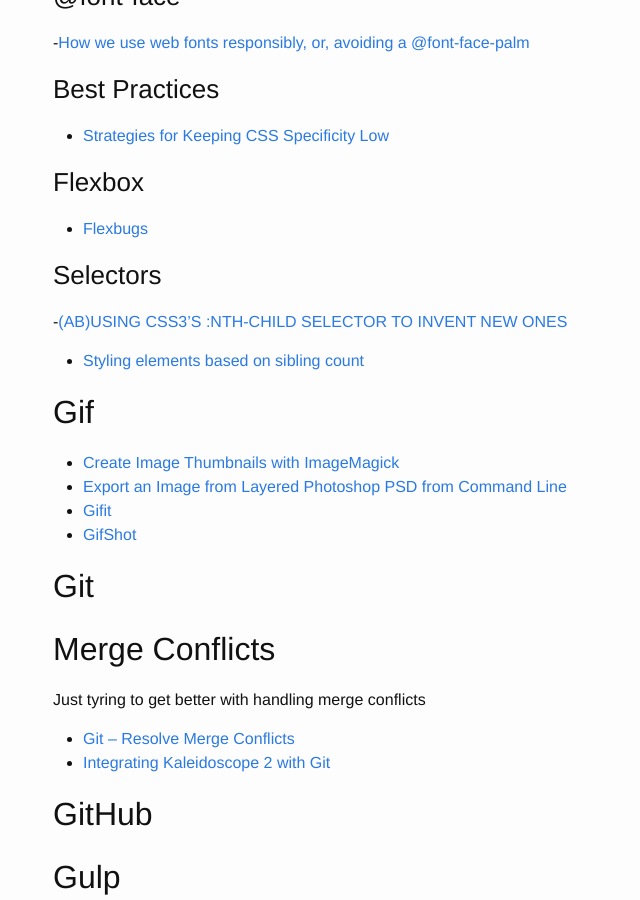
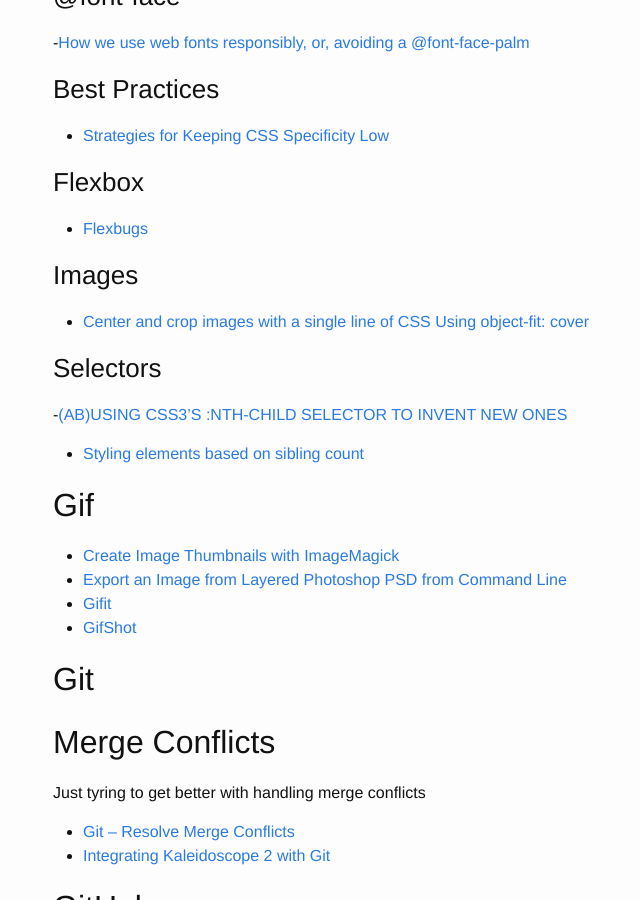
Before and after one commit to brownerd/brownerd.github.io, a Jekyll site: the page built from _posts/2015-01-01-reading-list-2015.md, in a window 1280 px wide and 900 px high, scrolled down 427 px. Shown: the whole window, without its empty margins (217-857 px from the left). Built offline with Jekyll 4.4.1, drawn with Linux system fonts in a browser that asks for light colours.

Commit message:
Center and crop images with a single line of CSS

```diff
--- a/_posts/2015-01-01-reading-list-2015.md
+++ b/_posts/2015-01-01-reading-list-2015.md
@@ -32,7 +32,8 @@ This is a running list of all the articles I read during 2015 that I want to rem
 - [Flexbugs](https://github.com/philipwalton/flexbugs)
 
 
-
+### Images
+- [Center and crop images with a single line of CSS Using object-fit: cover](https://medium.com/@chrisnager/center-and-crop-images-with-a-single-line-of-css-ad140d5b4a87)
 
 ### Selectors
 -[(AB)USING CSS3'S :NTH-CHILD SELECTOR TO INVENT NEW ONES](https://grack.com/blog/2015/01/09/abusing-css3-selectors/)
```
